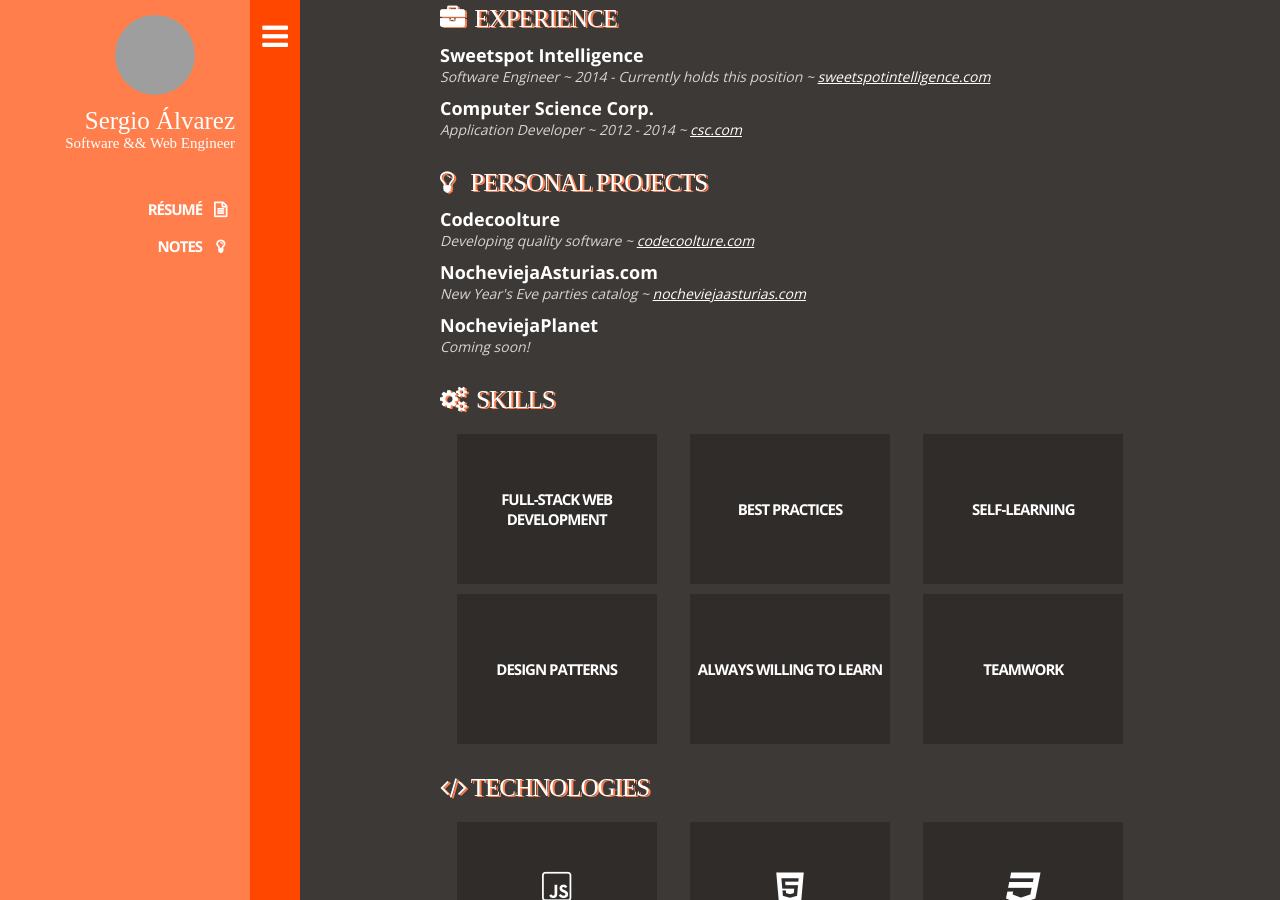
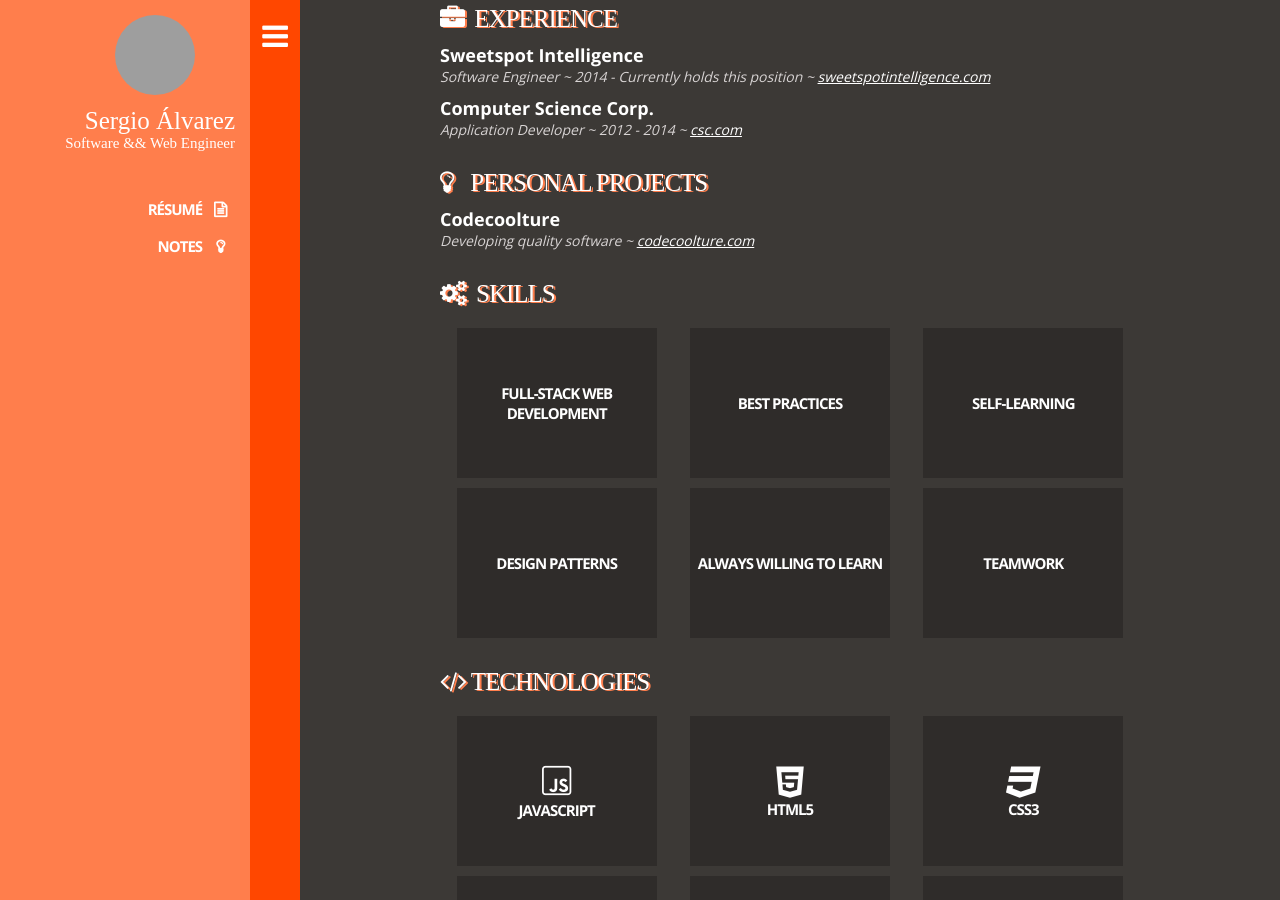
Before and after one commit to sergioalvz/sergioalvz.github.io, a Jekyll site: the page built from resume/index.html, in a window 1280 px wide and 900 px high, scrolled down 624 px. Built offline with Jekyll 4.4.1, drawn with Linux system fonts in a browser that asks for light colours; nearby versions of some CDN libraries; some web fonts are replaced; Markdown is read by kramdown in place of the engine named in the settings; comment, search, counter and statistics services are not loaded; grey boxes are pictures that could not be loaded.

Commit message:
Remove old personal projects

```diff
--- a/resume/index.html
+++ b/resume/index.html
@@ -87,22 +87,6 @@
             <section>
             </section>
           </div>
-          <div>
-            <header>
-              <h5>NocheviejaAsturias.com</h5>
-              <span>New Year's Eve parties catalog ~ <a href="http://nocheviejaasturias.com">nocheviejaasturias.com</a></span>
-            </header>
-            <section>
-            </section>
-          </div>
-          <div>
-            <header>
-              <h5>NocheviejaPlanet</h5>
-              <span>Coming soon!</span>
-            </header>
-            <section>
-            </section>
-          </div>
         </div>
       </div>
       <div>
```
